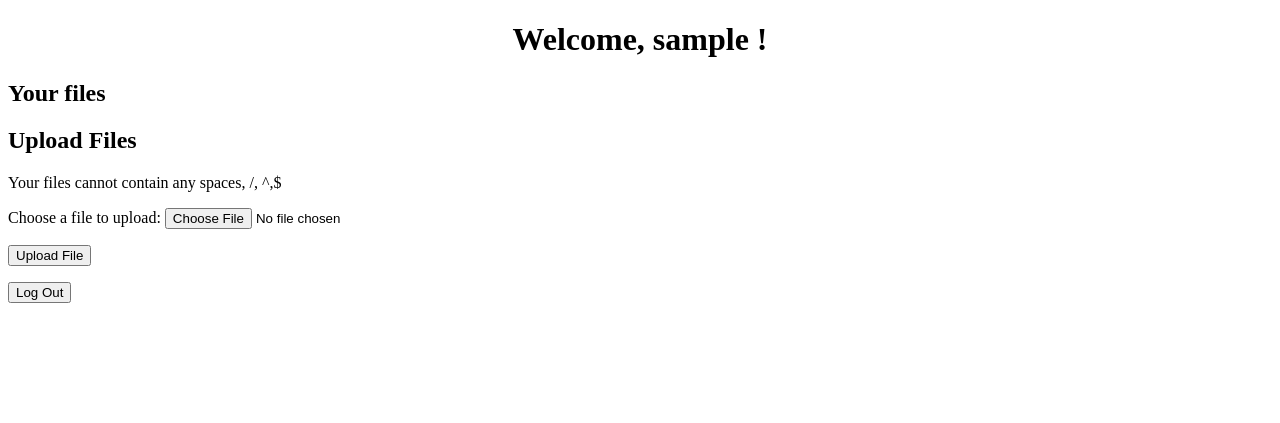
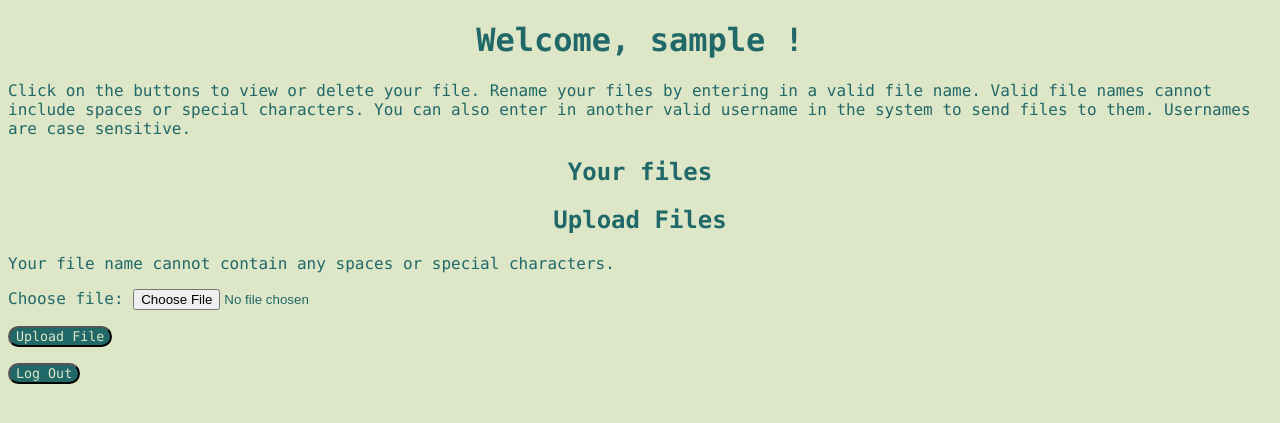
Before and after one commit to isabelan2019/cse330-module2-filesharing, a PHP site: page /main.php in a window 1280 px wide. Shown: the top 423 px of the page. Run offline with PHP 8.4, Linux system fonts and the light colour scheme; the visitor is signed in with stand-in values (Sample User, id 1).

Commit message:
almost finished

```diff
--- a/adduser.php
+++ b/adduser.php
@@ -3,10 +3,11 @@ session_start();
 
 $_SESSION['newUser'] = (string) $_GET["newUser"];
 
-
+//check if the new username is valid
 if( !preg_match('/^[\w_\-]+$/', $_SESSION['newUser']) ){
 	echo htmlentities("Invalid username. Try a username with no special characters.");
 	exit;
+
 } else {
 	// adds user to users.txt
 	$h = "/srv/fileshare_module/users.txt";
@@ -19,7 +20,7 @@ if( !preg_match('/^[\w_\-]+$/', $_SESSION['newUser']) ){
 	$uploadFolder = sprintf("/srv/fileshare_module/uploads/%s", $newUser);
 	mkdir($uploadFolder, 0777, true);
 	// chmod($uploadFolder, 0777);
-	echo htmlentities("done! go back and you will be able to login");
+	echo htmlentities("Done! Click the back button to return to the login page.");
 }
 
 ?>
--- a/delete.php
+++ b/delete.php
@@ -22,7 +22,8 @@ if (unlink($full_path)) {
     header("Location:main.php");
     exit;
 } else {
-    echo htmlentities("not deleted. go back and try again");
+	header("Location:failure.html");
+	exit;
 }
 
 ?>
--- /dev/null
+++ b/file.css
@@ -0,0 +1,16 @@
+body{
+    background-color: #dde7c7;
+    font-family: "Lucida Console", Monaco, monospace;
+    color:#216869;
+}
+
+h1,h2{
+    text-align: center;
+}
+
+input[type=submit]{
+    background-color: #216869;
+    color: #dde7c7;
+    font-family: "Lucida Console", Monaco, monospace;
+    border-radius: 25px;
+}
--- a/fileshare.css
+++ /dev/null
@@ -1,3 +0,0 @@
-h1 {
-    text-align: center;
-}
--- a/login.html
+++ b/login.html
@@ -5,19 +5,23 @@
     <meta charset="UTF-8">
     <meta name="viewport" content="width=device-width, initial-scale=1.0">
     <title>Login </title>
+    <link href="file.css" type="text/css" rel="stylesheet" />
 </head>
 
 <body>
     <h1> File Share</h1>
     <h2> Log in to manage your files</h2>
+
+    <!--Log in as existing user-->
     <form name ="input" action="user.php" method="GET">
         <label> Username: </label>
         <input type="text" name="username">
         <input type="submit" value="Log In">
     </form>
 
+    <!--Option to add a new user-->
     <h2>Not in the system ? Add yourself</h2>
-    <p>(english alphabet letters only)</p>
+    <p>(English alphabet letters only. Usernames are case-sensitive.)</p>
     <form action='adduser.php' method='GET'>
         <input type='text' name='newUser'>
         <input type='submit' value='Sign Up'>
--- a/logout.php
+++ b/logout.php
@@ -1,4 +1,5 @@
 <?php
+//LOGS OUT the user when this php script is called
 session_start();
 session_destroy();
 header("Location:login.html");
--- a/main.php
+++ b/main.php
@@ -1,81 +1,93 @@
 <?php
-session_start();
-$username= (string) $_SESSION['username'];
+    session_start();
+    $username= (string) $_SESSION['username'];
 ?>
-
 <!DOCTYPE html>
 <html lang="en">
 <head>
     <meta charset="UTF-8">
     <meta name="viewport" content="width=device-width, initial-scale=1.0">
-    <link href="fileshare.css" type="text/css" rel="stylesheet" />
+    <link href="file.css" type="text/css" rel="stylesheet" />
     <title>File Share</title>
 </head>
 <body>
-    <h1> Welcome, <?php echo htmlentities("$username");?> ! </h1> <!--include username-->
+    <h1> Welcome, <?php echo htmlentities("$username");?> ! </h1>
+    <p> Click on the buttons to view or delete your file. Rename your files by entering in a valid file name.
+        Valid file names cannot include spaces or special characters.
+        You can also enter in another valid username in the system to send files to them.
+        Usernames are case sensitive.
+    <h2> Your files </h2>
+    <div>
+    <?php
 
-    <h2> Your files </h2>
 
-    <!--List files in user-file-->
-    <?php
+    //LIST files in a user's directory
     $filepath=sprintf("/srv/fileshare_module/uploads/%s/", $username);
     $fileArray= scandir($filepath);
-   // $fixedFileArray = array_diff($fileArray, array('.', '..'));
 
     echo "<ul>\n";
+
+    //loops through array output of files in directory
     for ($x=2; $x<count($fileArray); $x++){
-        printf("\t<li>%s</li>\n",
+        printf("\t\t<li>%s",
         htmlentities($fileArray[$x])
         );
 
     //VIEW button appended that opens or downloads file in browser
-        echo "<form action='view.php' method='POST'>
-        <input type='hidden' name='file' value=$fileArray[$x]>
-        <input type='submit' value='View File'>
-        </form>";
+        echo "\n\t\t\t<form action='view.php' method='POST'>
+        \t\t<input type='hidden' name='file' value=$fileArray[$x]>
+        \t\t<input type='submit' value='View File'>
+        \t</form>";
 
     //DELETE button appended that removes the file
-        echo "<form action='delete.php' method='POST'>
-        <input type='hidden' name='file' value=$fileArray[$x]>
-        <input type='submit' value='Delete'>
-        </form>";
+        echo "\n\t\t\t<form action='delete.php' method='POST'>
+        \t\t<input type='hidden' name='file' value=$fileArray[$x]>
+        \t\t<input type='submit' value='Delete'>
+        \t</form>";
 
     //RENAME input allowing users to rename files
-        echo "<form action='rename.php' method='POST'>
-        <input type='hidden' name='file' value=$fileArray[$x]>
-        <input type='text' name='newName'>
-        <input type='submit' value='Rename'>
-        </form>
-        ";
+        echo "\n\t\t\t<form action='rename.php' method='POST'>
+        \t\t<input type='hidden' name='file' value=$fileArray[$x]>
+        \t\t<input type='text' name='newName'>
+        \t\t<input type='submit' value='Rename'>
+        \t</form>";
 
     //SHARE button and input to share file with other users
-        echo "<form action='share.php' method='POST'>
-        <input type='hidden' name='file' value=$fileArray[$x]>
-        <input type='text' name='usershare'>
-        <input type='submit' value='Share'>
-        </form>
+        echo "\n\t\t\t<form action='share.php' method='POST'>
+        \t\t<input type='hidden' name='file' value=$fileArray[$x]>
+        \t\t<input type='text' name='usershare'>
+        \t\t<input type='submit' value='Share'>
+        \t</form>
         ";
+        print("</li>\n");
     }
-    echo "</ul>\n";
+
+    echo "\t</ul>\n";
     ?>
+    </div>
 
-    <!--at the bottom in the center is upload button to upload a file-->
+    <div>
+    <!--UPLOAD button to upload files-->
     <h2>Upload Files</h2>
-    <p>Your files cannot contain any spaces, /, ^,$ </p>
+    <p>Your file name cannot contain any spaces or special characters. </p>
     <form enctype="multipart/form-data" action="upload.php" method="POST">
         <p>
             <input type="hidden" name="MAX_FILE_SIZE" value="20000000" />
-            <label for="uploadfile_input">Choose a file to upload:</label>
-            <input name="uploadedfile" type="file" id="uploadfile_input" />
+            <label for="uploadfile_input">Choose file:</label>
+            <input name="uploadedfile" type="file" id="uploadfile_input"/>
         </p>
         <p>
             <input type="submit" value="Upload File" />
         </p>
     </form>
+    </div>
 
-    <!--buttom destroy session and redirect to login page-->
+
+    <!--LOG OUT button to log out and destroy session-->
     <form action="logout.php" method="GET">
         <input type="submit" value="Log Out">
     </form>
+
+
 </body>
 </html>
--- /dev/null
+++ b/return.php
@@ -0,0 +1,5 @@
+<?php
+//returns users to main page
+header("Location:main.php");
+exit;
+?>
--- a/user.php
+++ b/user.php
@@ -3,6 +3,7 @@ session_start();
 
 $_SESSION['username'] = (string) $_GET["username"];
 $validUser = FALSE;
+
 
 //read file line by line
 $h = fopen("/srv/fileshare_module/users.txt", "r");
```
Also changed, not shown: failure.html (added, +15 -0 lines), rename.php (+14 -3 lines), share.php (+15 -4 lines), upload.php (+4 -4 lines), upload_failure.html (deleted, +0 -11 lines), upload_success.html (deleted, +0 -11 lines).
